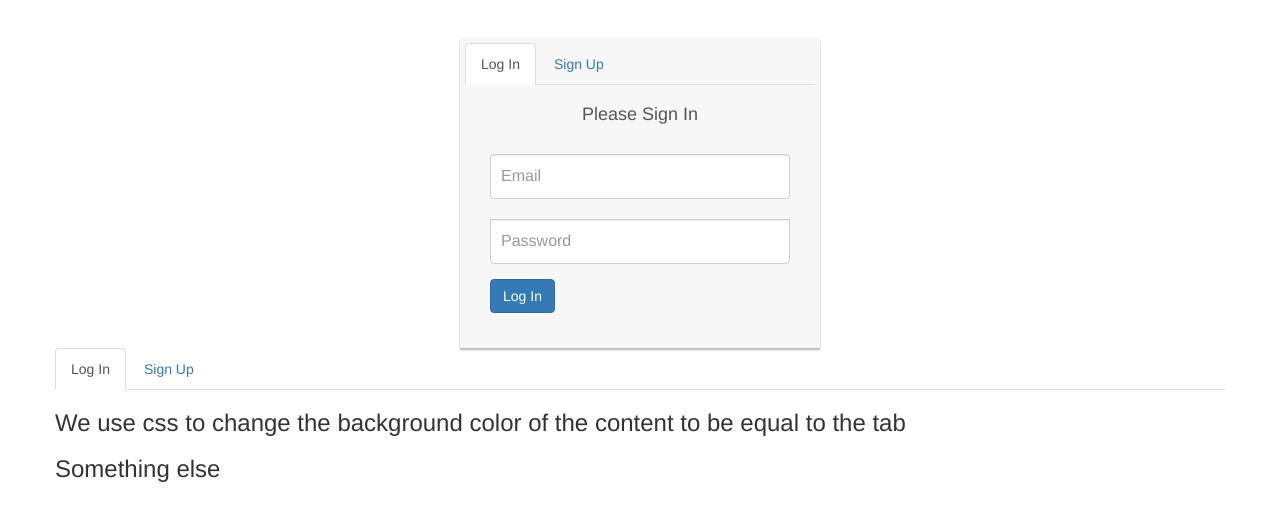
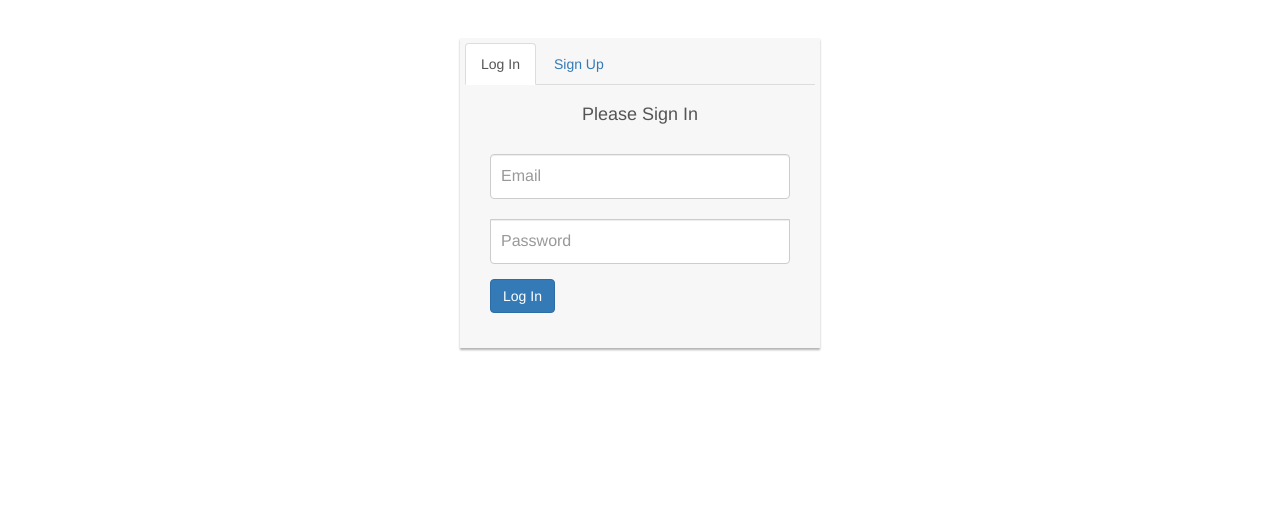
Before and after one commit to jamesfmac/TogglApp, a website: page views/login.html in a window 1280 px wide. Shown: the part 102-622 px from the top of the page. Drawn offline with nearby package versions, Linux system fonts and the light colour scheme.

Commit message:
removed test nav headers

```diff
--- a/views/login.html
+++ b/views/login.html
@@ -75,20 +75,7 @@
                     </div>
                 </div>
             </div>
-            <div class="row">
-                <ul class="nav nav-tabs" role="tablist">
-                    <li role="Login" class="active"><a href="#login2" data-toggle='tab'>Log In</a></li>
-                    <li role="New User"><a href="#signup2" data-toggle='tab'>Sign Up</a></li>
 
-                </ul>
-                <div class="tab-content">
-
-                    <h3>We use css to change the background color of the content to be equal to the tab</h3>
-                </div>
-                <div class="tab-pane" id="signup2">
-                    <h3>Something else </h3>
-                </div>
-            </div>
         </div>
         </div>
         <script type="text/javascript" src="https://cdnjs.cloudflare.com/ajax/libs/jquery/2.2.0/jquery.min.js"></script>
```
